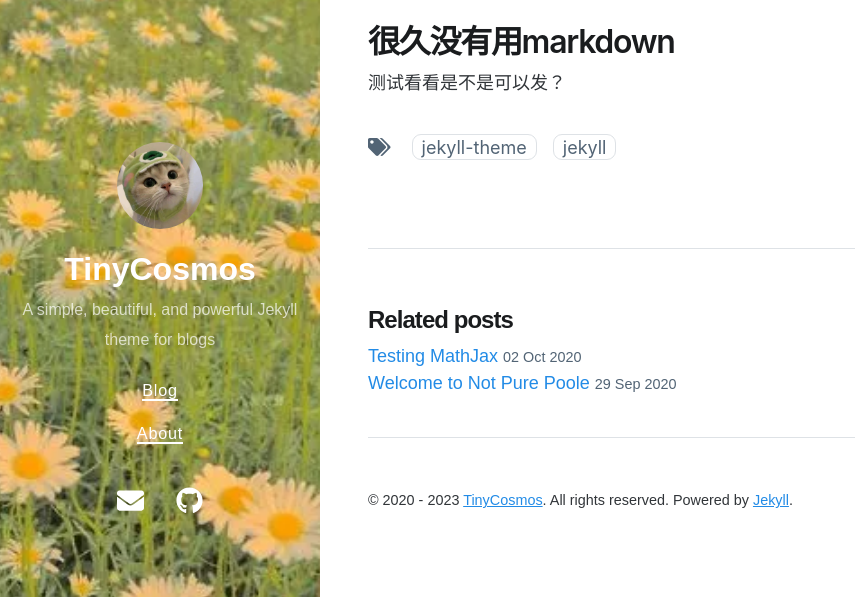
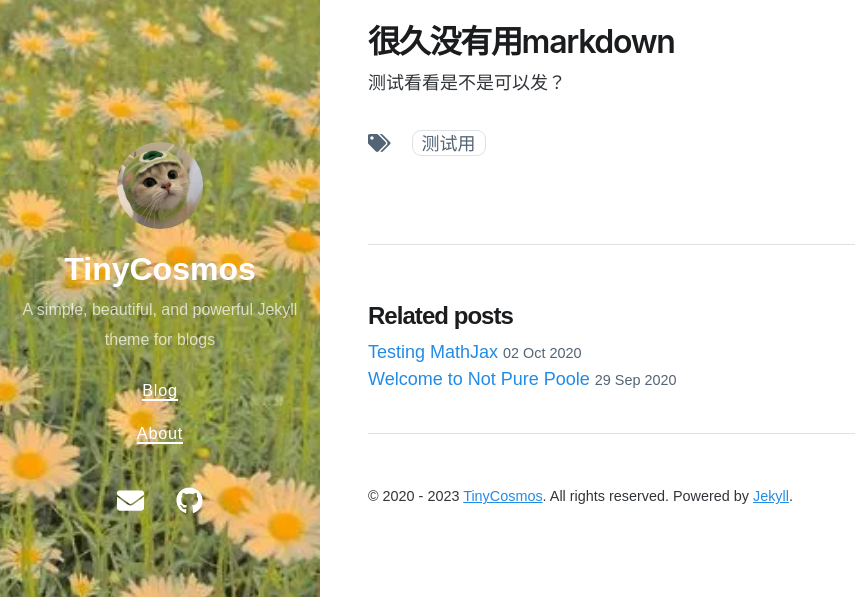
Before and after one commit to TinyCosmos/TinyCosmos.github.io, a Jekyll site: the page built from _posts/2023-10-22-test-md.md, in a window 1280 px wide. Shown: the part 114-711 px from the top of the page, without its empty margins (0-855 px from the left). Built offline with Jekyll 4.4.1, drawn with Linux system fonts in a browser that asks for light colours; nearby versions of some CDN libraries.

Commit message:
test
test

```diff
--- a/_posts/2023-10-22-发布一个测试文档.md
+++ b/_posts/2023-10-22-test-md.md
@@ -3,8 +3,7 @@ layout: post
 title: 发布一个测试文档
 author: TinyCosmos
 tags:
-- jekyll theme
-- jekyll
+- 测试用
 date: 2023-10-22 22:20
 ---
 
```
Also changed, not shown: _posts/2020-10-02-testing-mathjax.md (+5 -0 lines).
